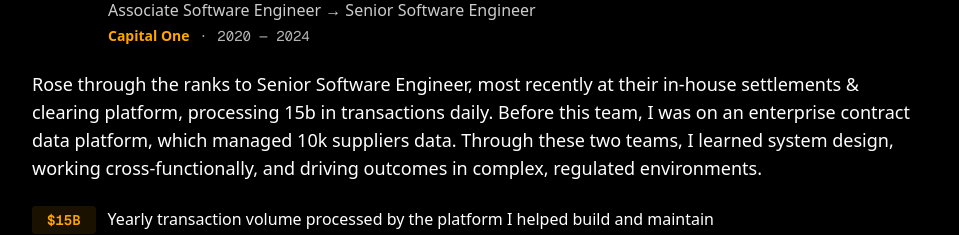
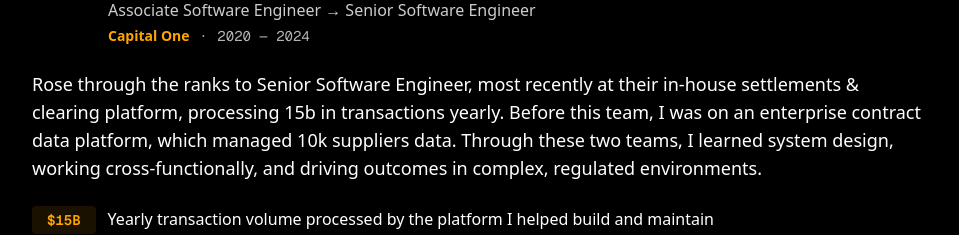
Before and after one commit to phil-barto/personal-website, a Next.js app: page /experience in a window 1280 px wide. Shown: the part 1080-1315 px from the top of the page, without its empty margins (160-1119 px from the left). Built offline with nearby package versions, Linux system fonts and the light colour scheme.

Commit message:
update to yearly

```diff
--- a/app/components/experience/chapters.ts
+++ b/app/components/experience/chapters.ts
@@ -51,7 +51,7 @@ export const chapters: Chapter[] = [
     company: "Capital One",
     period: "2020 — 2024",
     logoUrl: "/c1.png",
-    intro: `Rose through the ranks to Senior Software Engineer, most recently at their in-house settlements & clearing platform, processing 15b in transactions daily. Before this team, I was on an enterprise contract data platform, which managed 10k suppliers data. Through these two teams, I learned system design, working cross-functionally, and driving outcomes in complex, regulated environments.`,
+    intro: `Rose through the ranks to Senior Software Engineer, most recently at their in-house settlements & clearing platform, processing 15b in transactions yearly. Before this team, I was on an enterprise contract data platform, which managed 10k suppliers data. Through these two teams, I learned system design, working cross-functionally, and driving outcomes in complex, regulated environments.`,
     highlights: [
       {
         metric: "$15B",
```
